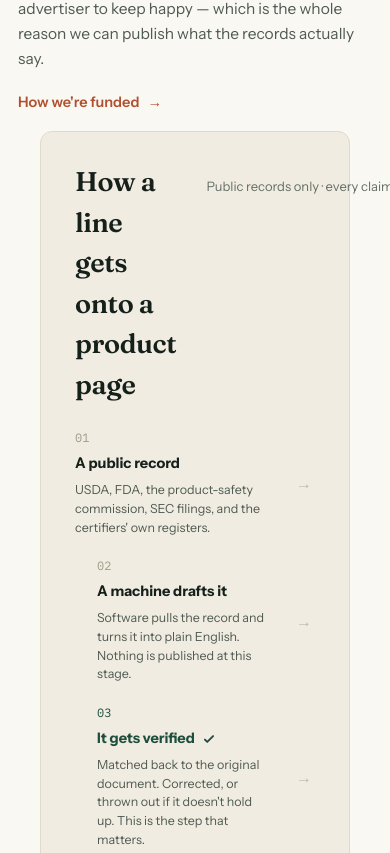
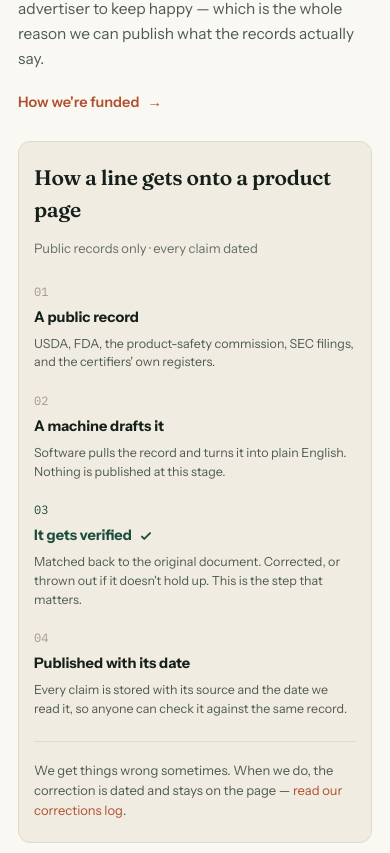
Before and after one commit to meatymike22/OrganicApp, a Next.js app in the folder mcelroys-trust-profile/: page / in a window 390 px wide. Shown: the part 5571-6424 px from the top of the page. Built offline with nearby package versions, Linux system fonts and the light colour scheme.

Commit message:
Mobile: stack the process steps, fix that section's padding and header row

```diff
--- a/mcelroys-trust-profile/src/app/page.tsx
+++ b/mcelroys-trust-profile/src/app/page.tsx
@@ -88,6 +88,21 @@ const ICON_CSS = `
 @keyframes rt-sweep-big{0%,100%{transform:translateY(-62px);opacity:.3}50%{transform:translateY(62px);opacity:1}}
 .rt-sweep-big{animation:rt-sweep-big 3s ease-in-out infinite}
 @media (prefers-reduced-motion:reduce){.rt-sweep-big{animation:none}}
+/* "How a line gets onto a product page" on a phone. The one place clamp()
+   could not help: the fix is a different LAYOUT below a breakpoint, not
+   smaller numbers, and an inline style cannot carry a media query — hence
+   these class hooks. Four columns with arrows between them is the wrong
+   shape for a 390px screen however narrow the columns get, so below 640px
+   the strip stacks and the arrows go away. Reading order carries the
+   sequence, and the steps are numbered 01-04 anyway.
+   !important only where the property is also set inline, since an inline
+   style otherwise beats a stylesheet rule. */
+@media (max-width: 640px){
+  .rt-steps{flex-direction:column;row-gap:18px}
+  .rt-step-arrow{display:none !important}
+  .rt-step{padding:0 !important;min-width:0 !important}
+}
+
 @media (scripting: enabled) and (prefers-reduced-motion: no-preference){
   [data-reveal] .rt-slide{opacity:0;transform:translateX(62vw) scale(.96);will-change:transform,opacity}
   [data-reveal][data-in] .rt-slide{animation:rt-slide-in .75s cubic-bezier(.16,.84,.3,1) both}
@@ -450,26 +465,26 @@ export default function HomePage() {
         </div>
 
         {/* HOW A LINE GETS PUBLISHED */}
-        <div style={{ ...SHELL, minHeight: "340px", flexShrink: "0", boxSizing: "border-box", padding: "clamp(18px, 4vw, 40px) 40px 0" }}>
-          <div style={{ boxSizing: "border-box", padding: "30px 34px 32px", background: "#F0ECE1", border: "1px solid #E0DACB", borderRadius: "12px" }}>
-            <div style={{ display: "flex", alignItems: "baseline", justifyContent: "space-between", gap: "30px" }}>
-              <h2 style={{ margin: "0", fontFamily: FONT_DISPLAY, fontSize: "27px", fontWeight: "600", letterSpacing: "-0.015em" }}>How a line gets onto a product page</h2>
-              <span style={{ fontSize: "13px", color: "#656F67", flexShrink: "0" }}>Public records only · every claim dated</span>
+        <div style={{ ...SHELL, minHeight: "340px", flexShrink: "0", boxSizing: "border-box", padding: "clamp(28px, 5vw, 40px) clamp(18px, 4vw, 40px) 0" }}>
+          <div style={{ boxSizing: "border-box", padding: "clamp(20px, 4vw, 30px) clamp(15px, 3.5vw, 34px) clamp(22px, 4vw, 32px)", background: "#F0ECE1", border: "1px solid #E0DACB", borderRadius: "12px" }}>
+            <div style={{ display: "flex", alignItems: "baseline", justifyContent: "space-between", gap: "14px 30px", flexWrap: "wrap" }}>
+              <h2 style={{ margin: "0", fontFamily: FONT_DISPLAY, fontSize: "clamp(21px, 5.2vw, 27px)", fontWeight: "600", letterSpacing: "-0.015em" }}>How a line gets onto a product page</h2>
+              <span style={{ fontSize: "13px", color: "#656F67" }}>Public records only · every claim dated</span>
             </div>
-            <div style={{ display: "flex", alignItems: "stretch", gap: "0", marginTop: "24px", flexWrap: "wrap", rowGap: "20px" }}>
-              <div style={{ flexGrow: "1", flexBasis: "0", minWidth: "170px", boxSizing: "border-box", paddingRight: "22px" }}>
+            <div className="rt-steps" style={{ display: "flex", alignItems: "stretch", gap: "0", marginTop: "24px", flexWrap: "wrap", rowGap: "20px" }}>
+              <div className="rt-step" style={{ flexGrow: "1", flexBasis: "0", minWidth: "170px", boxSizing: "border-box", paddingRight: "22px" }}>
                 <div style={{ fontFamily: FONT_MONO, fontSize: "12px", color: "#A29A88" }}>01</div>
                 <div style={{ fontSize: "14.5px", fontWeight: "700", marginTop: "6px" }}>A public record</div>
                 <p style={{ margin: "6px 0 0", fontSize: "12.5px", lineHeight: "1.5", color: "#4F5A52" }}>USDA, FDA, the product-safety commission, SEC filings, and the certifiers&apos; own registers.</p>
               </div>
-              <span style={{ width: "22px", flexShrink: "0", display: "flex", alignItems: "center", justifyContent: "center", color: "#C0B9A6" }} aria-hidden="true">→</span>
-              <div style={{ flexGrow: "1", flexBasis: "0", minWidth: "170px", boxSizing: "border-box", padding: "0 22px" }}>
+              <span className="rt-step-arrow" style={{ width: "22px", flexShrink: "0", display: "flex", alignItems: "center", justifyContent: "center", color: "#C0B9A6" }} aria-hidden="true">→</span>
+              <div className="rt-step" style={{ flexGrow: "1", flexBasis: "0", minWidth: "170px", boxSizing: "border-box", padding: "0 22px" }}>
                 <div style={{ fontFamily: FONT_MONO, fontSize: "12px", color: "#A29A88" }}>02</div>
                 <div style={{ fontSize: "14.5px", fontWeight: "700", marginTop: "6px" }}>A machine drafts it</div>
                 <p style={{ margin: "6px 0 0", fontSize: "12.5px", lineHeight: "1.5", color: "#4F5A52" }}>Software pulls the record and turns it into plain English. Nothing is published at this stage.</p>
               </div>
-              <span style={{ width: "22px", flexShrink: "0", display: "flex", alignItems: "center", justifyContent: "center", color: "#C0B9A6" }} aria-hidden="true">→</span>
-              <div style={{ flexGrow: "1", flexBasis: "0", minWidth: "170px", boxSizing: "border-box", padding: "0 22px" }}>
+              <span className="rt-step-arrow" style={{ width: "22px", flexShrink: "0", display: "flex", alignItems: "center", justifyContent: "center", color: "#C0B9A6" }} aria-hidden="true">→</span>
+              <div className="rt-step" style={{ flexGrow: "1", flexBasis: "0", minWidth: "170px", boxSizing: "border-box", padding: "0 22px" }}>
                 <div style={{ fontFamily: FONT_MONO, fontSize: "12px", color: "#1D4D3C" }}>03</div>
                 <div style={{ display: "flex", alignItems: "center", gap: "7px", marginTop: "6px" }}>
                   <span style={{ fontSize: "14.5px", fontWeight: "700", color: "#1D4D3C" }}>It gets verified</span>
@@ -477,8 +492,8 @@ export default function HomePage() {
                 </div>
                 <p style={{ margin: "6px 0 0", fontSize: "12.5px", lineHeight: "1.5", color: "#4F5A52" }}>Matched back to the original document. Corrected, or thrown out if it doesn&apos;t hold up. This is the step that matters.</p>
               </div>
-              <span style={{ width: "22px", flexShrink: "0", display: "flex", alignItems: "center", justifyContent: "center", color: "#C0B9A6" }} aria-hidden="true">→</span>
-              <div style={{ flexGrow: "1", flexBasis: "0", minWidth: "170px", boxSizing: "border-box", paddingLeft: "22px" }}>
+              <span className="rt-step-arrow" style={{ width: "22px", flexShrink: "0", display: "flex", alignItems: "center", justifyContent: "center", color: "#C0B9A6" }} aria-hidden="true">→</span>
+              <div className="rt-step" style={{ flexGrow: "1", flexBasis: "0", minWidth: "170px", boxSizing: "border-box", paddingLeft: "22px" }}>
                 <div style={{ fontFamily: FONT_MONO, fontSize: "12px", color: "#A29A88" }}>04</div>
                 <div style={{ fontSize: "14.5px", fontWeight: "700", marginTop: "6px" }}>Published with its date</div>
                 <p style={{ margin: "6px 0 0", fontSize: "12.5px", lineHeight: "1.5", color: "#4F5A52" }}>Every claim is stored with its source and the date we read it, so anyone can check it against the same record.</p>
```
